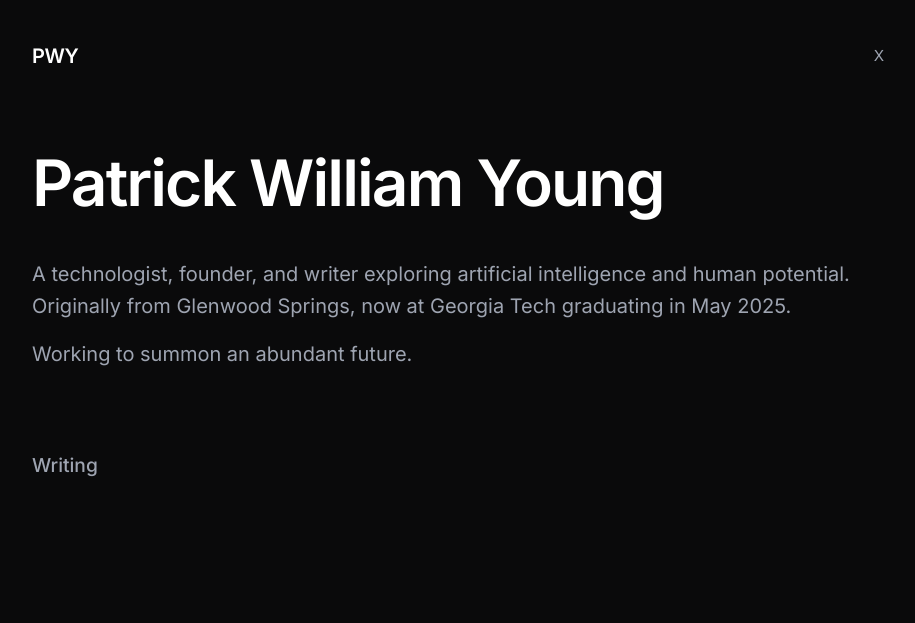
After one commit to pwyhack/patrick-young, a PHP site: page /templates/home.php in a window 1280 px wide. The commit adds this page. Shown: the top 623 px of the page, without its empty margins (182-1097 px from the left). Run offline with PHP 8.4, Linux system fonts and the light colour scheme; the template is opened without the code that fills it, so the values that code supplies are empty.

Commit message:
trying to fix the errors with http 500

```diff
--- /dev/null
+++ b/styles.css
@@ -0,0 +1,207 @@
+/* Reset and base styles */
+* {
+    margin: 0;
+    padding: 0;
+    box-sizing: border-box;
+}
+
+:root {
+    --bg-color: #0a0a0b;
+    --text-primary: #ffffff;
+    --text-secondary: #9ea4b1;
+    --accent: rgba(255, 255, 255, 0.1);
+    --spacing: clamp(4rem, 8vw, 8rem);
+}
+
+body {
+    font-family: 'Inter', -apple-system, BlinkMacSystemFont, sans-serif;
+    background-color: var(--bg-color);
+    color: var(--text-primary);
+    line-height: 1.6;
+    -webkit-font-smoothing: antialiased;
+}
+
+/* Layout */
+.content-wrapper {
+    max-width: 900px;
+    margin: 0 auto;
+    padding: 0 24px;
+}
+
+/* Navigation */
+.navbar {
+    position: relative;
+    padding: 40px 0 20px;
+}
+
+.nav-content {
+    max-width: 900px;
+    margin: 0 auto;
+    padding: 0 24px;
+    display: flex;
+    justify-content: space-between;
+    align-items: center;
+    background: none;
+    backdrop-filter: none;
+    border-radius: 0;
+}
+
+.nav-brand {
+    font-weight: 600;
+    font-size: 1.25rem;
+    letter-spacing: -0.02em;
+}
+
+.nav-links {
+    display: flex;
+    gap: 2rem;
+}
+
+.nav-links a {
+    color: var(--text-secondary);
+    text-decoration: none;
+    font-size: 0.95rem;
+    transition: color 0.2s ease;
+}
+
+.nav-links a:hover {
+    color: var(--text-primary);
+}
+
+/* About Section */
+.about-section {
+    min-height: auto;
+    padding: 40px 0 80px;
+}
+
+.about-section h1 {
+    font-size: clamp(2.5rem, 5vw, 4rem);
+    font-weight: 600;
+    letter-spacing: -0.03em;
+    margin-bottom: 1.5rem;
+}
+
+.bio {
+    font-size: clamp(1.125rem, 2vw, 1.25rem);
+    color: var(--text-secondary);
+}
+
+.bio p + p {
+    margin-top: 1rem;
+}
+
+/* Bio details styling */
+.bio-details {
+    margin-top: 2rem;
+    padding-top: 2rem;
+    border-top: 1px solid var(--accent);
+    display: grid;
+    grid-template-columns: repeat(auto-fit, minmax(200px, 1fr));
+    gap: 1.5rem;
+}
+
+.bio-item {
+    display: flex;
+    flex-direction: column;
+    gap: 0.5rem;
+}
+
+.bio-item .label {
+    font-size: 0.875rem;
+    color: var(--text-secondary);
+    text-transform: uppercase;
+    letter-spacing: 0.05em;
+}
+
+.bio-item .value {
+    font-size: 1.1rem;
+    color: var(--text-primary);
+    font-weight: 500;
+}
+
+/* Optional: Add hover effect on bio items */
+.bio-item:hover .value {
+    color: var(--text-secondary);
+    transition: color 0.2s ease;
+}
+
+/* Writings Section */
+.writings-section {
+    padding: 0 0 var(--spacing);
+}
+
+.writings-section h2 {
+    font-size: 1.2rem;
+    font-weight: 500;
+    margin-bottom: 2.5rem;
+    color: var(--text-secondary);
+}
+
+.writings-grid {
+    display: flex;
+    flex-direction: column;
+    gap: 2.5rem;
+}
+
+.writing-item {
+    display: block;
+    padding: 0;
+    background: none;
+    text-decoration: none;
+    color: var(--text-primary);
+    transition: transform 0.2s ease;
+}
+
+.writing-item:hover {
+    background: none;
+    transform: none;
+}
+
+.writing-item h3 {
+    font-size: 1.5rem;
+    margin: 0.25rem 0 0.75rem;
+    font-weight: 500;
+}
+
+.writing-date {
+    font-size: 0.875rem;
+    color: var(--text-secondary);
+    font-weight: 400;
+}
+
+.writing-item p {
+    color: var(--text-secondary);
+    font-size: 1rem;
+    line-height: 1.5;
+}
+
+.writing-item:hover h3 {
+    color: var(--text-secondary);
+    transition: color 0.2s ease;
+}
+
+/* Responsive Design */
+@media (max-width: 768px) {
+    .nav-content {
+        margin: 0 20px;
+    }
+
+    .nav-links {
+        gap: 1rem;
+    }
+
+    .about-section {
+        padding-top: calc(var(--spacing) + 4rem);
+    }
+}
+
+/* Smooth Scrolling */
+html {
+    scroll-behavior: smooth;
+}
+
+/* Selection styling */
+::selection {
+    background: rgba(255, 255, 255, 0.1);
+    color: var(--text-primary);
+}
--- /dev/null
+++ b/templates/home.php
@@ -0,0 +1,44 @@
+<!DOCTYPE html>
+<html lang="en">
+<head>
+    <meta charset="UTF-8">
+    <meta name="viewport" content="width=device-width, initial-scale=1.0">
+    <title>Patrick William Young</title>
+    <link rel="stylesheet" href="/styles.css">
+    <link href="https://fonts.googleapis.com/css2?family=Inter:wght@300;400;500;600&display=swap" rel="stylesheet">
+</head>
+<body>
+    <nav class="navbar">
+        <div class="nav-content">
+            <div class="nav-brand">PWY</div>
+            <div class="nav-links">
+                <a href="https://twitter.com/ConsumerRick" target="_blank">X</a>
+            </div>
+        </div>
+    </nav>
+
+    <section id="about" class="about-section">
+        <div class="content-wrapper">
+            <h1>Patrick William Young</h1>
+            <div class="bio">
+                <p>A technologist, founder, and writer exploring artificial intelligence and human potential. Originally from Glenwood Springs, now at Georgia Tech graduating in May 2025.</p>
+                <p>Working to summon an abundant future.</p>
+            </div>
+        </div>
+    </section>
+
+    <section id="writings" class="writings-section">
+        <div class="content-wrapper">
+            <h2>Writing</h2>
+            <div class="writings-grid">
+                <?php foreach ($posts as $post): ?>
+                <a href="/posts/<?= htmlspecialchars($post['slug']) ?>" class="writing-item">
+                    <span class="writing-date"><?= date('F jS Y', strtotime($post['date'])) ?></span>
+                    <h3><?= htmlspecialchars($post['title']) ?></h3>
+                </a>
+                <?php endforeach; ?>
+            </div>
+        </div>
+    </section>
+</body>
+</html>
```
Also changed, not shown: article-styles.css (added, +86 -0 lines), index.php (+42 -46 lines), php.ini (added, +7 -0 lines), templates/post.php (added, +36 -0 lines), .htaccess.
